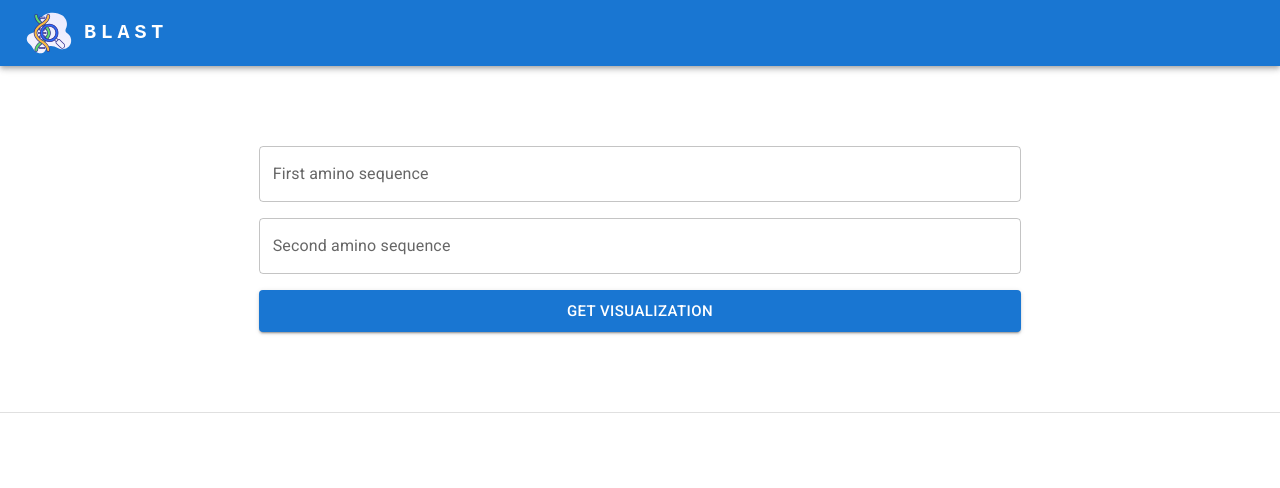
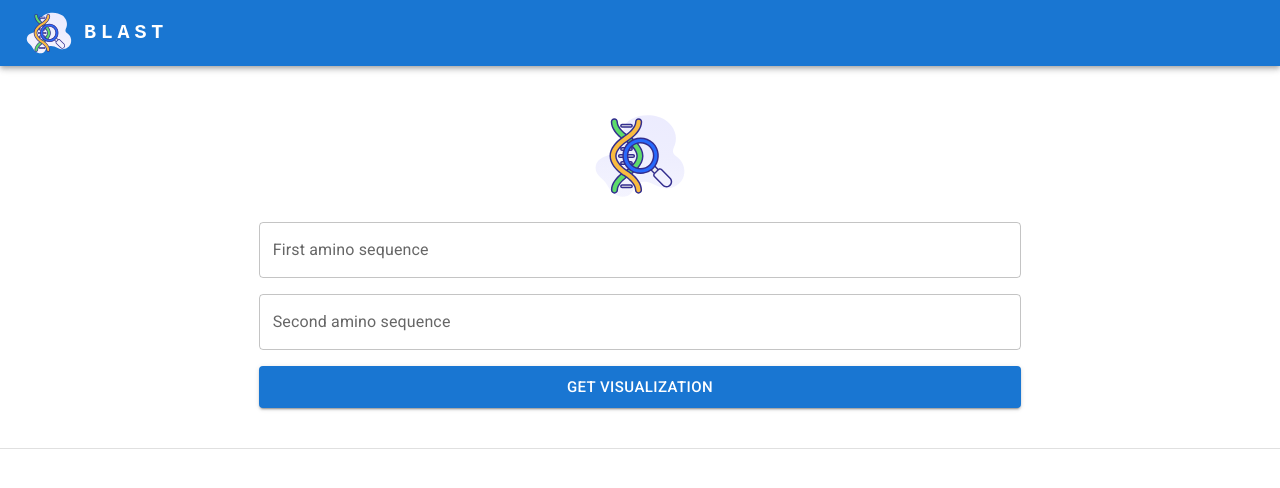
Before and after one commit to anvass/blast, a React (Vite) app: page / in a window 1280 px wide. Shown: the top 488 px of the page. Built offline with nearby package versions, Linux system fonts and the light colour scheme.

Commit message:
feat: logo as separate component

```diff
--- a/src/components/Form.tsx
+++ b/src/components/Form.tsx
@@ -3,6 +3,7 @@ import React from 'react';
 import { Box, Button, Container, Grid, TextField } from '@mui/material';
 import { useForm } from 'react-hook-form';
 import type { IFormInput } from '../types';
+import Logo from './Logo';
 
 function Form({
   setSubmittedData,
@@ -55,7 +56,8 @@ function Form({
   };
 
   return (
-    <Container sx={{ my: '10vh' }}>
+    <Container sx={{ my: '5vh' }}>
+      <Logo maxWidth="100px" margin="0 auto 2vh auto" />
       <Box component="form" onSubmit={handleSubmit(onSubmit)}>
         <Grid container spacing={2} sx={{ justifyContent: 'center' }}>
           <Grid size={{ xs: 12, md: 8 }}>
--- a/src/components/Header.tsx
+++ b/src/components/Header.tsx
@@ -1,4 +1,5 @@
 import { AppBar, Toolbar, Typography } from '@mui/material';
+import Logo from './Logo';
 
 function Header() {
   return (
@@ -21,16 +22,7 @@ function Header() {
               textDecoration: 'none',
             }}
           >
-            <img
-              src={'/logo.svg'}
-              alt="BLAST"
-              style={{
-                width: '100%',
-                maxWidth: '50px',
-                height: 'auto',
-                marginRight: '10px',
-              }}
-            />
+            <Logo maxWidth="50px" margin="0 10px 0 0" />
             <span>BLAST</span>
           </Typography>
         </Toolbar>
--- /dev/null
+++ b/src/components/Logo.tsx
@@ -0,0 +1,33 @@
+import { Box } from '@mui/material';
+
+function Logo({
+  maxWidth,
+  margin = '0',
+}: {
+  maxWidth: string;
+  margin?: string;
+}) {
+  return (
+    <Box
+      component={'div'}
+      sx={{
+        display: 'flex',
+        width: '100%',
+        maxWidth: `${maxWidth}`,
+        margin: `${margin}`,
+      }}
+    >
+      <img
+        src={'/logo.svg'}
+        alt="BLAST"
+        style={{
+          width: '100%',
+          height: 'auto',
+          flexShrink: '0',
+        }}
+      />
+    </Box>
+  );
+}
+
+export default Logo;
```
